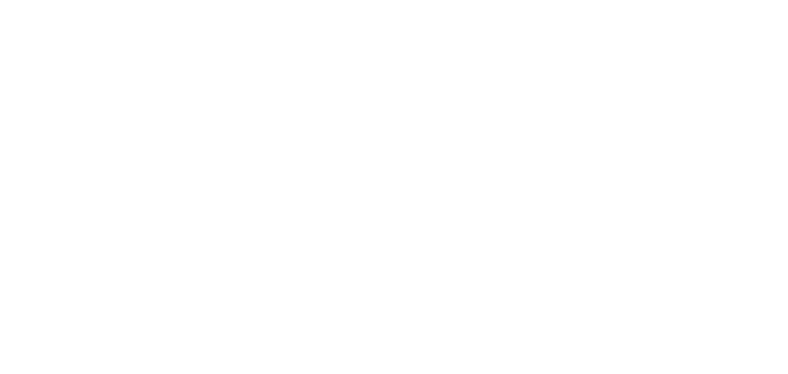
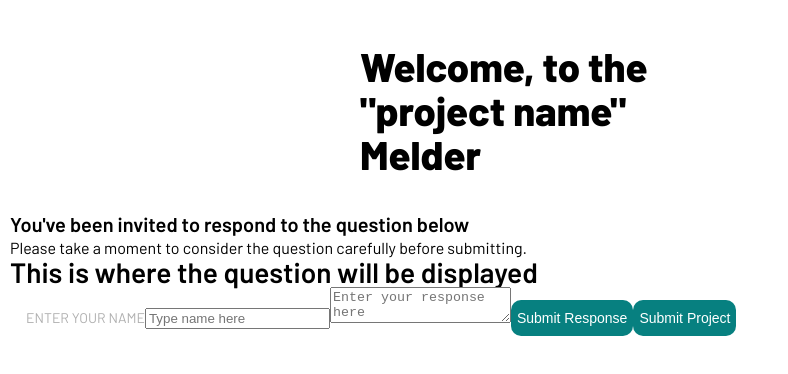
Before and after one commit to MrPreachez/capstone-melder, a React (Create React App) app: page /input/1 in a window 1280 px wide. Shown: the top 374 px of the page, without its empty margins (0-788 px from the left). Built offline with nearby package versions, Linux system fonts and the light colour scheme.

Commit message:
addInput page architecture

```diff
--- a/src/pages/AddInput/AddInput.js
+++ b/src/pages/AddInput/AddInput.js
@@ -1,10 +1,50 @@
-import "./AddInput.scss"
+import "./AddInput.scss";
+
 function AddInput() {
-    return (
-        <div>
+  return (
+    <main className="section section__inputPage">
+      <section className="input__head">
+        <div className="input__banner">
+          <h1 className="input__heading">
+            Welcome, to the "project name" Melder
+          </h1>
+        </div>
+        <div className="input__subhead">
+          <h3 className="input__subheadingA">
+            You've been invited to respond to the question below
+          </h3>
+          <p className="input__subheadingB">
+            Please take a moment to consider the question carefully before
+            submitting.
+          </p>
+        </div>
+      </section>
+      <div className="addResponse__question">
+        <h2 className="addResponse__display">
+          This is where the question will be displayed
+        </h2>
+      </div>
 
-        </div>
-    )
+      <section className="input__form">
+        <form className="addResponse__form">
+          <label className="addResponse__label">ENTER YOUR NAME</label>
+          <input
+            className="addResponse__name"
+            type="text"
+            name="name"
+            placeholder="Type name here"
+          />
+          <textarea
+            className="addResponse__input"
+            name="question"
+            placeholder="Enter your response here"
+          ></textarea>
+          <button className="addResponse__CTA--button">Submit Response</button>
+          <button className="input__CTA--button">Submit Project</button>
+        </form>
+      </section>
+    </main>
+  );
 }
 
 export default AddInput;
--- a/src/pages/AddInput/AddInput.scss
+++ b/src/pages/AddInput/AddInput.scss
@@ -3,3 +3,24 @@
 @use "../../styles/partials/mixins" as *;
 @use "../../styles/partials/typography";
 @use "../../styles/partials/variables" as *;
+
+.section {
+    &__inputPage {
+        padding:1rem;
+        width: 100%;
+    }
+}
+.input {
+
+    &__banner {
+        height: 20rem;
+        display:flex;
+        justify-content: center;
+        align-items: center;
+    }
+    &__heading {
+        font-size: 4rem;
+        line-height:4.4rem;
+        width:30rem;
+    }
+}
```
